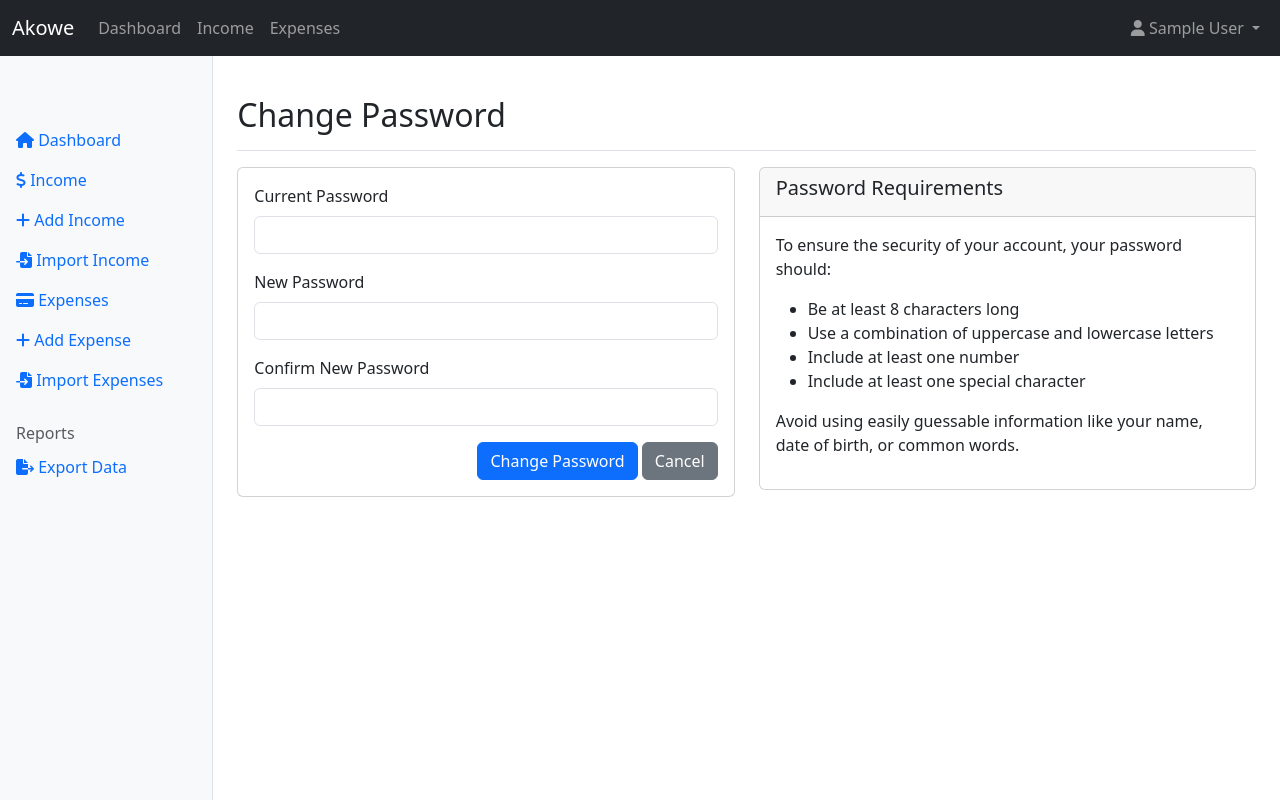
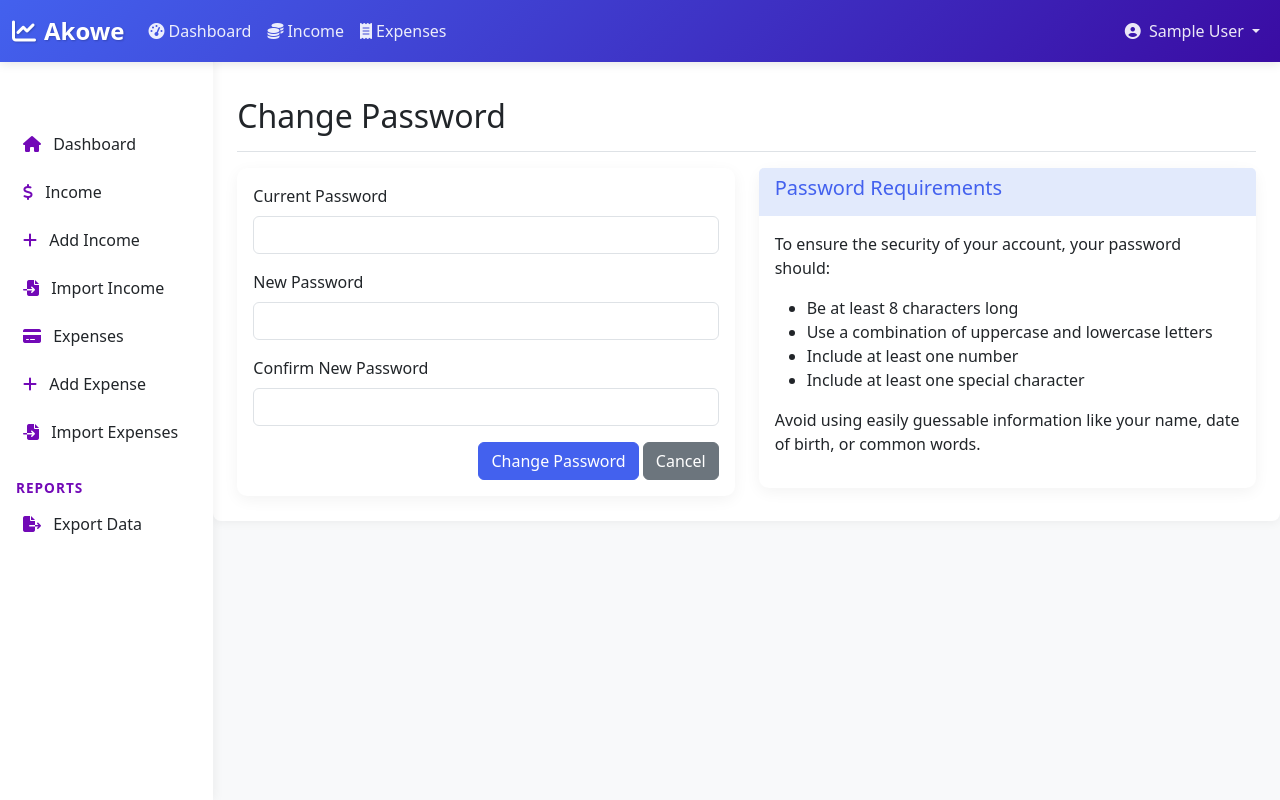
Before and after one commit to profemzy/akowe, a Flask app: page /change-password in a window 1280 px wide. Run offline with Flask 3, Linux system fonts and the light colour scheme; the visitor is signed in with stand-in values (Sample User, id 1).

Commit message:
Update layout

```diff
--- a/akowe/templates/layouts/base.html
+++ b/akowe/templates/layouts/base.html
@@ -8,9 +8,47 @@
     <link rel="stylesheet" href="https://cdnjs.cloudflare.com/ajax/libs/font-awesome/6.4.2/css/all.min.css">
     <script src="https://cdn.jsdelivr.net/npm/chart.js"></script>
     <style>
+        :root {
+            --primary-color: #4361ee;
+            --secondary-color: #3a0ca3;
+            --accent-color: #7209b7;
+            --light-color: #f8f9fa;
+            --dark-color: #212529;
+            --success-color: #4cc9f0;
+            --warning-color: #f72585;
+            --info-color: #4895ef;
+            --light-accent: #e2eafc;
+        }
+
         body {
             padding-top: 56px;
+            background-color: #f8f9fa;
+            color: var(--dark-color);
         }
+
+        .navbar {
+            background: linear-gradient(135deg, var(--primary-color), var(--secondary-color)) !important;
+            box-shadow: 0 2px 10px rgba(0, 0, 0, 0.1);
+        }
+
+        .navbar-brand {
+            font-weight: 700;
+            font-size: 1.5rem;
+            color: white !important;
+            text-shadow: 1px 1px 2px rgba(0, 0, 0, 0.2);
+        }
+
+        .nav-link {
+            font-weight: 500;
+            color: rgba(255, 255, 255, 0.9) !important;
+            transition: all 0.3s ease;
+        }
+
+        .nav-link:hover {
+            color: white !important;
+            transform: translateY(-2px);
+        }
+
         .sidebar {
             position: fixed;
             top: 56px;
@@ -18,8 +56,10 @@
             left: 0;
             z-index: 100;
             padding: 48px 0 0;
-            box-shadow: inset -1px 0 0 rgba(0, 0, 0, .1);
+            box-shadow: 2px 0 10px rgba(0, 0, 0, 0.05);
+            background-color: white;
         }
+
         .sidebar-sticky {
             position: relative;
             top: 0;
@@ -28,45 +68,173 @@
             overflow-x: hidden;
             overflow-y: auto;
         }
+
+        .sidebar .nav-link {
+            color: var(--dark-color) !important;
+            padding: 0.75rem 1.25rem;
+            border-left: 3px solid transparent;
+        }
+
+        .sidebar .nav-link:hover {
+            color: var(--primary-color) !important;
+            background-color: var(--light-accent);
+            border-left: 3px solid var(--primary-color);
+        }
+
+        .sidebar .nav-link.active {
+            color: var(--primary-color) !important;
+            background-color: var(--light-accent);
+            border-left: 3px solid var(--primary-color);
+        }
+
+        .sidebar .nav-link i {
+            margin-right: 8px;
+            color: var(--accent-color);
+        }
+
+        .sidebar-heading {
+            font-size: 0.85rem;
+            font-weight: 600;
+            color: var(--accent-color) !important;
+            text-transform: uppercase;
+            letter-spacing: 1px;
+        }
+
         main {
             padding-top: 1.5rem;
+            background-color: white;
+            border-radius: 8px;
+            box-shadow: 0 2px 10px rgba(0, 0, 0, 0.05);
+            margin-top: 20px;
+            margin-bottom: 20px;
+            padding: 25px;
+        }
+
+        .card {
+            border-radius: 10px;
+            box-shadow: 0 4px 15px rgba(0, 0, 0, 0.05);
+            border: none;
+            transition: transform 0.3s ease, box-shadow 0.3s ease;
+        }
+
+        .card:hover {
+            transform: translateY(-5px);
+            box-shadow: 0 8px 20px rgba(0, 0, 0, 0.1);
+        }
+
+        .card-header {
+            background-color: var(--light-accent);
+            border-bottom: none;
+            font-weight: 600;
+            color: var(--primary-color);
+        }
+
+        .btn-primary {
+            background-color: var(--primary-color);
+            border-color: var(--primary-color);
+        }
+
+        .btn-primary:hover {
+            background-color: var(--secondary-color);
+            border-color: var(--secondary-color);
+        }
+
+        .btn-success {
+            background-color: var(--success-color);
+            border-color: var(--success-color);
+        }
+
+        .alert {
+            border-radius: 8px;
+        }
+
+        .table {
+            border-radius: 8px;
+            overflow: hidden;
+        }
+
+        .table thead th {
+            background-color: var(--light-accent);
+            color: var(--primary-color);
+            font-weight: 600;
+            border-bottom: none;
+        }
+
+        .badge {
+            padding: 0.5em 0.8em;
+            font-weight: 500;
+            border-radius: 6px;
+        }
+
+        .badge.bg-success {
+            background-color: var(--success-color) !important;
+        }
+
+        .badge.bg-warning {
+            background-color: #ffbe0b !important;
+        }
+
+        .badge.bg-danger {
+            background-color: var(--warning-color) !important;
+        }
+
+        .footer {
+            background-color: var(--dark-color);
+            color: white;
+            padding: 20px 0;
+            text-align: center;
+            margin-top: 50px;
         }
     </style>
     {% block styles %}{% endblock %}
 </head>
 <body>
-    <nav class="navbar navbar-expand-md navbar-dark bg-dark fixed-top">
+    <nav class="navbar navbar-expand-md navbar-dark fixed-top">
         <div class="container-fluid">
-            <a class="navbar-brand" href="{{ url_for('dashboard.index') }}">Akowe</a>
+            <a class="navbar-brand" href="{{ url_for('dashboard.index') }}">
+                <i class="fas fa-chart-line me-2"></i>Akowe
+            </a>
             <button class="navbar-toggler" type="button" data-bs-toggle="collapse" data-bs-target="#navbarCollapse">
                 <span class="navbar-toggler-icon"></span>
             </button>
             <div class="collapse navbar-collapse" id="navbarCollapse">
                 <ul class="navbar-nav me-auto mb-2 mb-md-0">
                     <li class="nav-item">
-                        <a class="nav-link" href="{{ url_for('dashboard.index') }}">Dashboard</a>
+                        <a class="nav-link" href="{{ url_for('dashboard.index') }}">
+                            <i class="fas fa-tachometer-alt me-1"></i>Dashboard
+                        </a>
                     </li>
                     <li class="nav-item">
-                        <a class="nav-link" href="{{ url_for('income.index') }}">Income</a>
+                        <a class="nav-link" href="{{ url_for('income.index') }}">
+                            <i class="fas fa-coins me-1"></i>Income
+                        </a>
                     </li>
                     <li class="nav-item">
-                        <a class="nav-link" href="{{ url_for('expense.index') }}">Expenses</a>
+                        <a class="nav-link" href="{{ url_for('expense.index') }}">
+                            <i class="fas fa-receipt me-1"></i>Expenses
+                        </a>
                     </li>
                     {% if current_user.is_admin %}
                     <li class="nav-item">
-                        <a class="nav-link" href="{{ url_for('admin.index') }}">Admin</a>
+                        <a class="nav-link" href="{{ url_for('admin.index') }}">
+                            <i class="fas fa-shield-alt me-1"></i>Admin
+                        </a>
                     </li>
                     {% endif %}
                 </ul>
                 <ul class="navbar-nav">
                     <li class="nav-item dropdown">
                         <a class="nav-link dropdown-toggle" href="#" id="userDropdown" role="button" data-bs-toggle="dropdown" aria-expanded="false">
-                            <i class="fas fa-user"></i> {{ current_user.get_full_name() }}
+                            <i class="fas fa-user-circle me-1"></i> {{ current_user.get_full_name() }}
                         </a>
                         <ul class="dropdown-menu dropdown-menu-end" aria-labelledby="userDropdown">
-                            <li><a class="dropdown-item" href="{{ url_for('auth.change_password') }}">Change Password</a></li>
+                            <li><a class="dropdown-item" href="{{ url_for('auth.change_password') }}">
+                                <i class="fas fa-key me-2 text-secondary"></i>Change Password
+                            </a></li>
                             <li><hr class="dropdown-divider"></li>
-                            <li><a class="dropdown-item" href="{{ url_for('auth.logout') }}">Logout</a></li>
+                            <li><a class="dropdown-item" href="{{ url_for('auth.logout') }}">
+                                <i class="fas fa-sign-out-alt me-2 text-danger"></i>Logout
+                            </a></li>
                         </ul>
                     </li>
                 </ul>
@@ -76,64 +244,64 @@
 
     <div class="container-fluid">
         <div class="row">
-            <nav id="sidebarMenu" class="col-md-3 col-lg-2 d-md-block bg-light sidebar collapse">
+            <nav id="sidebarMenu" class="col-md-3 col-lg-2 d-md-block sidebar collapse">
                 <div class="position-sticky pt-3 sidebar-sticky">
                     <ul class="nav flex-column">
                         <li class="nav-item">
-                            <a class="nav-link" href="{{ url_for('dashboard.index') }}">
+                            <a class="nav-link {% if request.endpoint == 'dashboard.index' %}active{% endif %}" href="{{ url_for('dashboard.index') }}">
                                 <i class="fas fa-home"></i> Dashboard
                             </a>
                         </li>
                         <li class="nav-item">
-                            <a class="nav-link" href="{{ url_for('income.index') }}">
+                            <a class="nav-link {% if request.endpoint == 'income.index' %}active{% endif %}" href="{{ url_for('income.index') }}">
                                 <i class="fas fa-dollar-sign"></i> Income
                             </a>
                         </li>
                         <li class="nav-item">
-                            <a class="nav-link" href="{{ url_for('income.new') }}">
+                            <a class="nav-link {% if request.endpoint == 'income.new' %}active{% endif %}" href="{{ url_for('income.new') }}">
                                 <i class="fas fa-plus"></i> Add Income
                             </a>
                         </li>
                         <li class="nav-item">
-                            <a class="nav-link" href="{{ url_for('income.import_csv') }}">
+                            <a class="nav-link {% if request.endpoint == 'income.import_csv' %}active{% endif %}" href="{{ url_for('income.import_csv') }}">
                                 <i class="fas fa-file-import"></i> Import Income
                             </a>
                         </li>
                         <li class="nav-item">
-                            <a class="nav-link" href="{{ url_for('expense.index') }}">
+                            <a class="nav-link {% if request.endpoint == 'expense.index' %}active{% endif %}" href="{{ url_for('expense.index') }}">
                                 <i class="fas fa-credit-card"></i> Expenses
                             </a>
                         </li>
                         <li class="nav-item">
-                            <a class="nav-link" href="{{ url_for('expense.new') }}">
+                            <a class="nav-link {% if request.endpoint == 'expense.new' %}active{% endif %}" href="{{ url_for('expense.new') }}">
                                 <i class="fas fa-plus"></i> Add Expense
                             </a>
                         </li>
                         <li class="nav-item">
-                            <a class="nav-link" href="{{ url_for('expense.import_csv') }}">
+                            <a class="nav-link {% if request.endpoint == 'expense.import_csv' %}active{% endif %}" href="{{ url_for('expense.import_csv') }}">
                                 <i class="fas fa-file-import"></i> Import Expenses
                             </a>
                         </li>
 
                         <li class="nav-item mt-4">
-                            <h6 class="sidebar-heading d-flex justify-content-between align-items-center px-3 mb-1 text-muted">
+                            <h6 class="sidebar-heading d-flex justify-content-between align-items-center px-3 mb-1">
                                 <span>Reports</span>
                             </h6>
                         </li>
                         <li class="nav-item">
-                            <a class="nav-link" href="{{ url_for('export.index') }}">
+                            <a class="nav-link {% if request.endpoint == 'export.index' %}active{% endif %}" href="{{ url_for('export.index') }}">
                                 <i class="fas fa-file-export"></i> Export Data
                             </a>
                         </li>
 
                         {% if current_user.is_admin %}
                         <li class="nav-item mt-4">
-                            <h6 class="sidebar-heading d-flex justify-content-between align-items-center px-3 mb-1 text-muted">
+                            <h6 class="sidebar-heading d-flex justify-content-between align-items-center px-3 mb-1">
                                 <span>Admin</span>
                             </h6>
                         </li>
                         <li class="nav-item">
-                            <a class="nav-link" href="{{ url_for('admin.users') }}">
+                            <a class="nav-link {% if request.endpoint == 'admin.users' %}active{% endif %}" href="{{ url_for('admin.users') }}">
                                 <i class="fas fa-users"></i> Manage Users
                             </a>
                         </li>
@@ -146,7 +314,8 @@
                 {% with messages = get_flashed_messages(with_categories=true) %}
                     {% if messages %}
                         {% for category, message in messages %}
-                            <div class="alert alert-{{ category }} alert-dismissible fade show mt-3" role="alert">
+                            <div class="alert alert-{{ category }} alert-dismissible fade show" role="alert">
+                                <i class="fas {% if category == 'success' %}fa-check-circle{% elif category == 'error' %}fa-exclamation-circle{% else %}fa-info-circle{% endif %} me-2"></i>
                                 {{ message }}
                                 <button type="button" class="btn-close" data-bs-dismiss="alert" aria-label="Close"></button>
                             </div>
```
